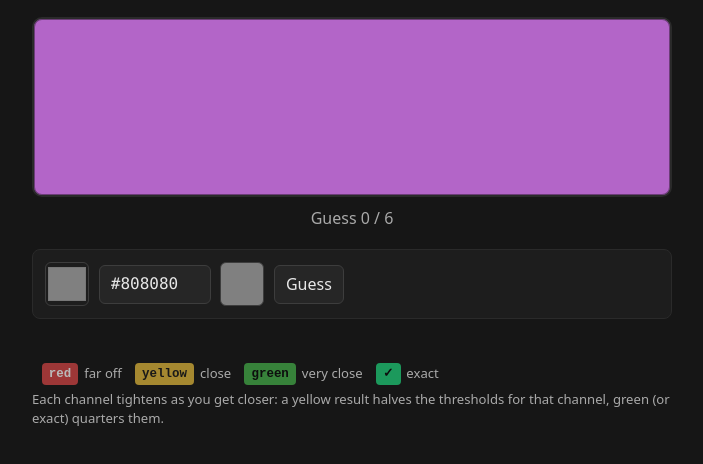
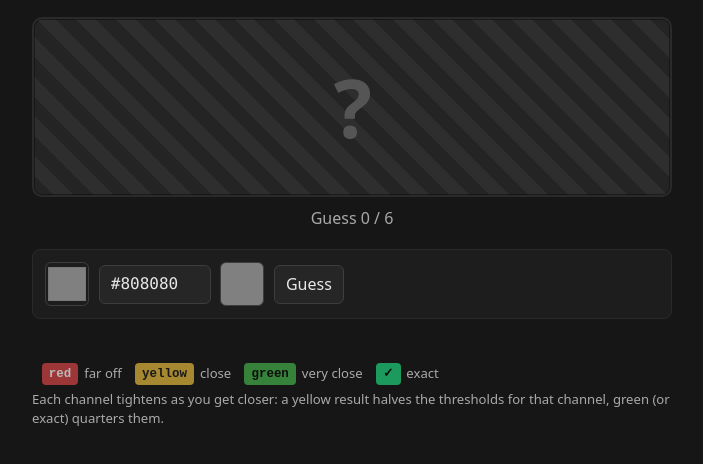
Before and after one commit to Colb98/Colordle, a plain HTML site: page index.html in a window 1280 px wide. Shown: the part 58-522 px from the top of the page, without its empty margins (288-991 px from the left). Drawn offline with Linux system fonts and the light colour scheme.

Commit message:
Hide target color and add playful win messages
The target swatch now shows a striped "?" placeholder until the game
ends, making it a true Wordle-style guess-from-feedback puzzle rather
than a visual match. Win text is drawn from six bucketed vocab pools
keyed on guess count (one-shot, near-last, final, and three ratio
tiers in between) so repeat wins feel fresh.

Co-Authored-By: Claude Opus 4.7 <noreply@anthropic.com>

```diff
--- a/app.js
+++ b/app.js
@@ -15,6 +15,76 @@
   };
 
   const randInt256 = () => Math.floor(Math.random() * 256);
+  const pick = (arr) => arr[Math.floor(Math.random() * arr.length)];
+
+  const MESSAGES = {
+    one: [
+      "Cheating?",
+      "Are you a bot? Bots get banned.",
+      "Suspicious. Highly suspicious.",
+      "Nobody does that. Nobody.",
+      "Lucky guess. Or witchcraft.",
+      "One shot, one kill.",
+      "I'm calling the referee.",
+      "Statistically implausible.",
+      "Did you peek at the source?",
+      "Hex vision confirmed.",
+    ],
+    prodigy: [
+      "Chromatic prodigy.",
+      "Eagle-eyed.",
+      "Masterful.",
+      "Pantone's secret child?",
+      "Prodigious.",
+      "Uncanny color sense.",
+      "Effortless.",
+      "The retina remembers.",
+    ],
+    solid: [
+      "Solidly done.",
+      "Nailed it.",
+      "Pigment whisperer.",
+      "Respectable showing.",
+      "Handsomely played.",
+      "Smooth.",
+      "Tidy work.",
+    ],
+    scenic: [
+      "Got there eventually.",
+      "Scenic route, but you arrived.",
+      "Patience pays.",
+      "A bit meandering, but a win.",
+      "Victory, however ragged.",
+      "Earned every pixel of that.",
+    ],
+    tight: [
+      "Dramatic finish.",
+      "You like living dangerously.",
+      "Close one.",
+      "Nearly a tragedy.",
+      "A whisker from the void.",
+    ],
+    last: [
+      "Phew!",
+      "By the skin of your teeth.",
+      "Clutch.",
+      "On fumes.",
+      "Heart attack narrowly avoided.",
+      "Graceless — but a win.",
+      "The last breath saved you.",
+      "Cut it finer next time, will you?",
+    ],
+  };
+
+  function successMessage(guesses, max) {
+    if (guesses === 1) return pick(MESSAGES.one);
+    if (guesses === max) return pick(MESSAGES.last);
+    if (max >= 4 && guesses === max - 1) return pick(MESSAGES.tight);
+    const ratio = guesses / max;
+    if (ratio <= 0.34) return pick(MESSAGES.prodigy);
+    if (ratio <= 0.67) return pick(MESSAGES.solid);
+    return pick(MESSAGES.scenic);
+  }
 
   const rgbToHex = ([r, g, b]) =>
     '#' + [r, g, b].map((n) => n.toString(16).padStart(2, '0')).join('');
@@ -92,7 +162,16 @@
   }
 
   function render() {
-    $('targetSwatch').style.background = rgbToHex(state.target);
+    const swatch = $('targetSwatch');
+    if (state.done) {
+      swatch.style.background = rgbToHex(state.target);
+      swatch.textContent = '';
+      swatch.classList.remove('hidden');
+    } else {
+      swatch.style.background = '';
+      swatch.textContent = '?';
+      swatch.classList.add('hidden');
+    }
     $('guessCount').textContent = state.guesses.length;
     $('maxGuessesLabel').textContent = state.maxGuesses;
 
@@ -132,8 +211,11 @@
       const hex = rgbToHex(state.target);
       const [r, g, b] = state.target;
       if (state.won) {
+        const n = state.guesses.length;
+        const msg = successMessage(n, state.maxGuesses);
+        const tally = n === 1 ? "1 guess" : `${n} guesses`;
         result.innerHTML =
-          `<h2>You got it!</h2><p>${hex} &nbsp;(${r}, ${g}, ${b}) in ${state.guesses.length} ${state.guesses.length === 1 ? 'guess' : 'guesses'}.</p>`;
+          `<h2>${msg}</h2><p>${hex} &nbsp;(${r}, ${g}, ${b}) in ${tally}.</p>`;
       } else {
         result.innerHTML =
           `<h2>Out of guesses</h2><p>The color was <span class="reveal" style="background:${hex}"></span> <strong>${hex}</strong> (${r}, ${g}, ${b}).</p>`;
--- a/style.css
+++ b/style.css
@@ -77,6 +77,21 @@ button:disabled { opacity: 0.5; cursor: not-allowed; }
   border-radius: 10px;
   border: 2px solid #2a2a2a;
   box-shadow: inset 0 0 0 1px #0006;
+  display: flex;
+  align-items: center;
+  justify-content: center;
+  font-size: 5rem;
+  font-weight: 800;
+  color: #555;
+  letter-spacing: -0.02em;
+  user-select: none;
+}
+
+.swatch.hidden {
+  background:
+    repeating-linear-gradient(45deg,
+      #242424 0, #242424 14px,
+      #2e2e2e 14px, #2e2e2e 28px) !important;
 }
 
 .swatch.small {
```
